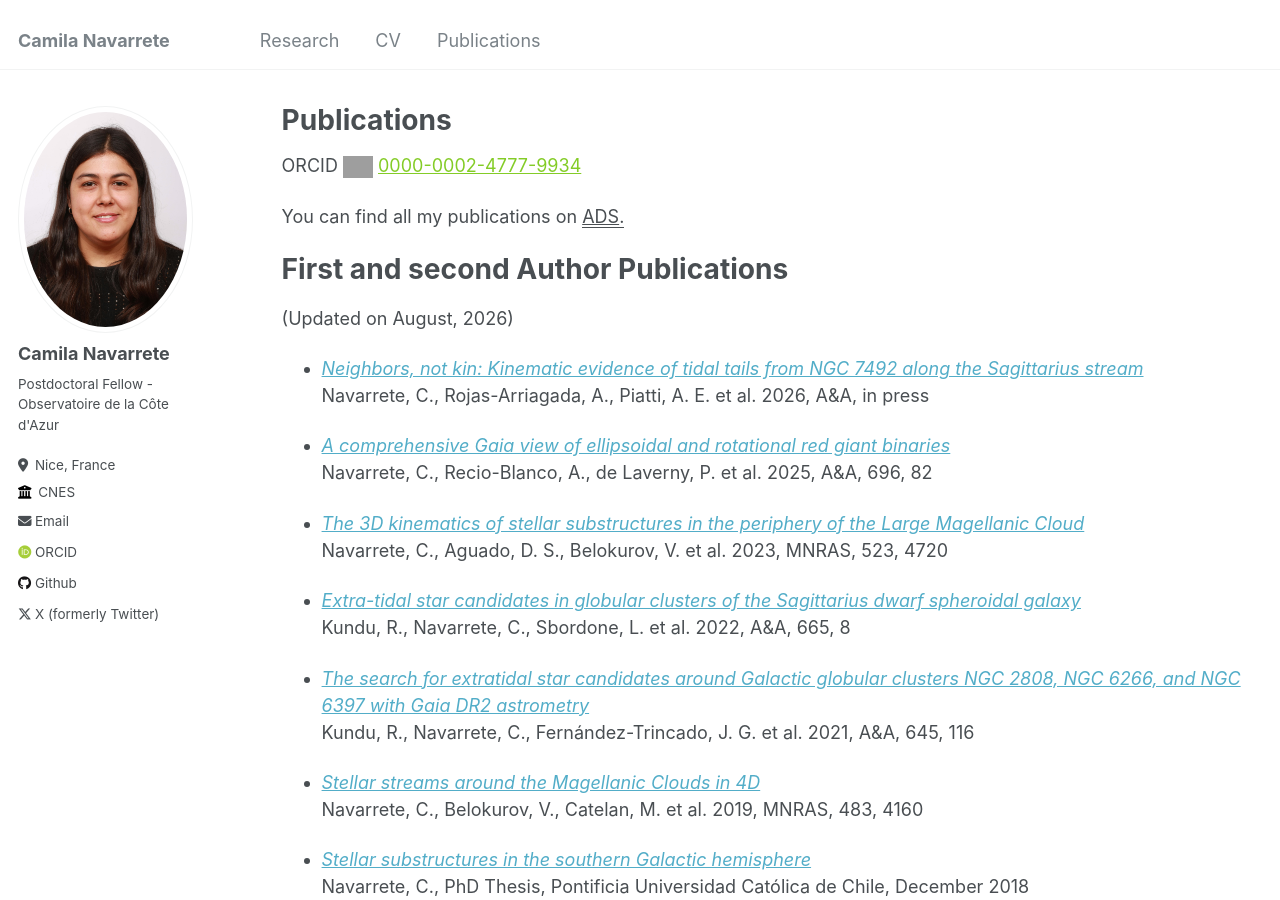
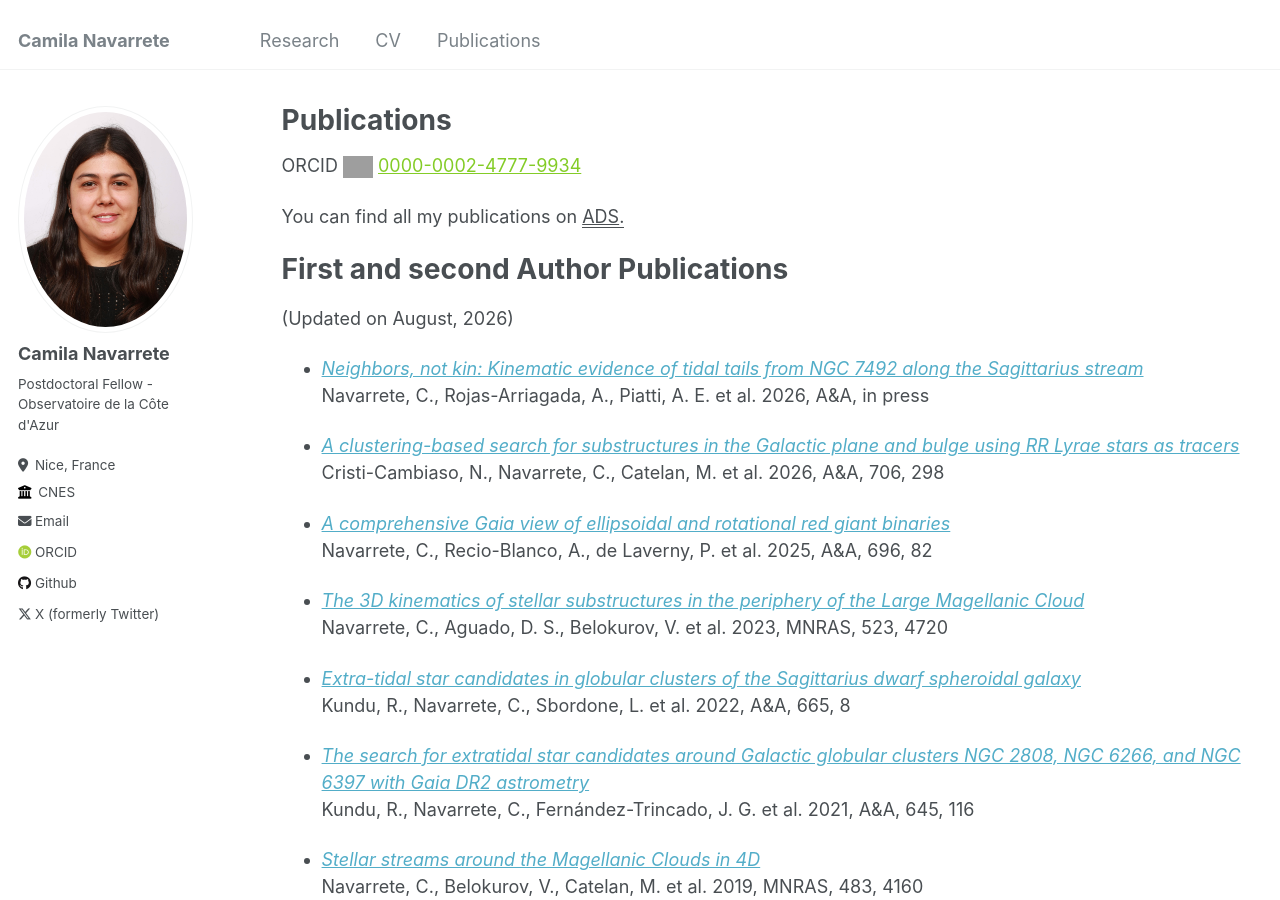
Before and after one commit to cnavarretes/cnavarretes.github.io, a Jekyll site: the page built from _pages/publications.md, in a window 1280 px wide and 900 px high. Built offline with Jekyll 4.4.1, drawn with Linux system fonts in a browser that asks for light colours; some web fonts are replaced; grey boxes are pictures that could not be loaded.

Commit message:
Update publications.md

```diff
--- a/_pages/publications.md
+++ b/_pages/publications.md
@@ -15,6 +15,9 @@ First and second Author Publications
 
 * [*Neighbors, not kin: Kinematic evidence of tidal tails from NGC 7492 along the Sagittarius stream*](https://www.aanda.org/component/article?access=doi&doi=10.1051/0004-6361/202558557)
 <br>Navarrete, C., Rojas-Arriagada, A., Piatti, A. E. et al. 2026, A&A, in press
+
+* [*A clustering-based search for substructures in the Galactic plane and bulge using RR Lyrae stars as tracers*](https://ui.adsabs.harvard.edu/abs/2026A%26A...706A.298C/abstract)
+<br>Cristi-Cambiaso, N., Navarrete, C., Catelan, M. et al. 2026, A&A, 706, 298
 
 * [*A comprehensive Gaia view of ellipsoidal and rotational red giant binaries*](https://ui.adsabs.harvard.edu/abs/2025A%26A...696A..82N/abstract)
 <br>Navarrete, C., Recio-Blanco, A., de Laverny, P. et al. 2025, A&A, 696, 82
```
